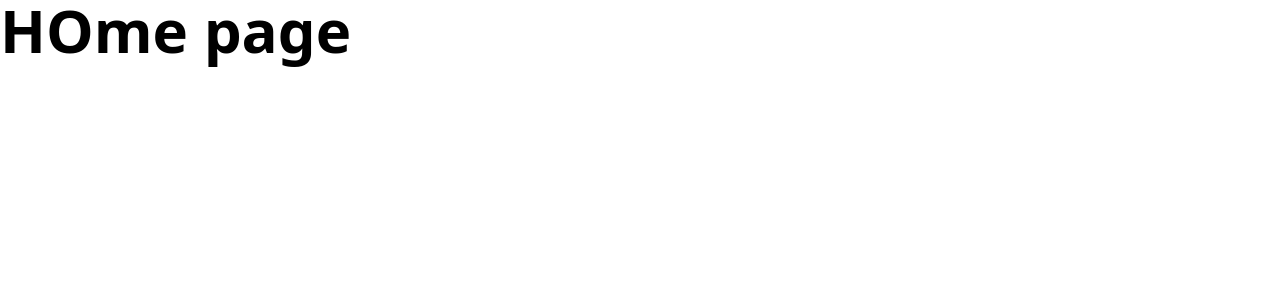
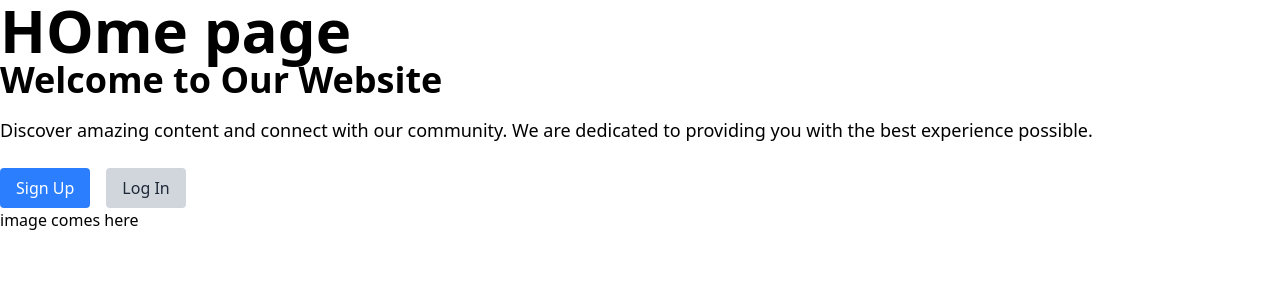
Before and after one commit to Captain-Carl-Larc/smart-mama-landing, a React (Vite) app: page / in a window 1280 px wide. Shown: the top 300 px of the page. Built offline with nearby package versions, Linux system fonts and the light colour scheme.

Commit message:
made and used hero-component

```diff
--- a/src/App.jsx
+++ b/src/App.jsx
@@ -1,4 +1,5 @@
-
+//imports
+import Hero from './components/hero'
 import './App.css'
 
 function App() {
@@ -7,6 +8,7 @@ function App() {
       <h1 className="text-6xl font-black">
         HOme page
       </h1>
+      <Hero />
     </>
   )
 }
--- /dev/null
+++ b/src/components/hero.jsx
@@ -0,0 +1,23 @@
+function Hero() {
+    return (
+        <section className="grid grid-rows-2">
+            <div id="text-container">
+                <h1 className="text-4xl font-bold mb-4">Welcome to Our Website</h1>
+                <p className="text-lg mb-6">Discover amazing content and connect with our community. We are dedicated to providing you with the best experience possible.</p>
+                <div className="buttons-container">
+                    <button className="bg-blue-500 text-white px-4 py-2 rounded hover:bg-blue-600 transition duration-300">
+                        Sign Up
+                    </button>
+                    <button className="bg-gray-300 text-gray-800 px-4 py-2 rounded hover:bg-gray-400 transition duration-300 ml-4">
+                        Log In
+                    </button>
+                </div>
+            </div>
+            <div id="visual-container">
+                image comes here
+            </div>
+        </section>
+     );
+}
+
+export default Hero;
```
